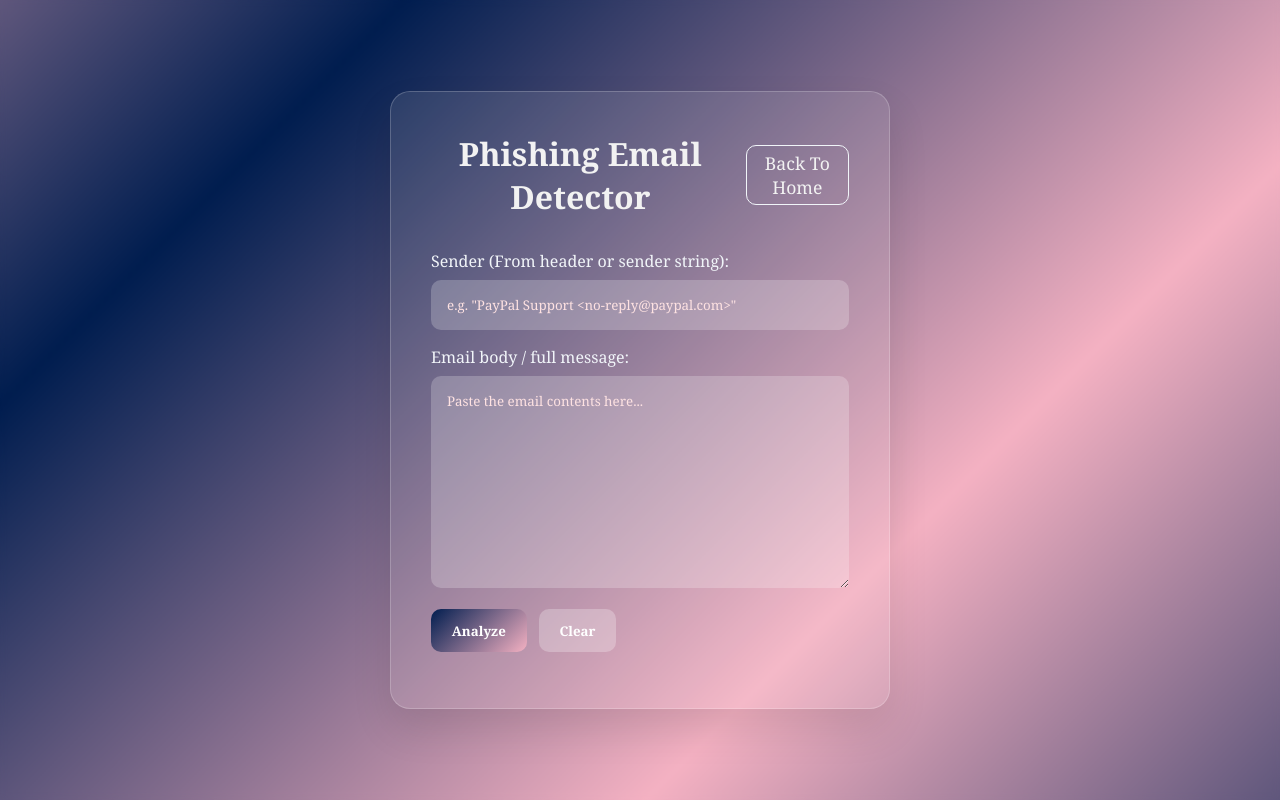
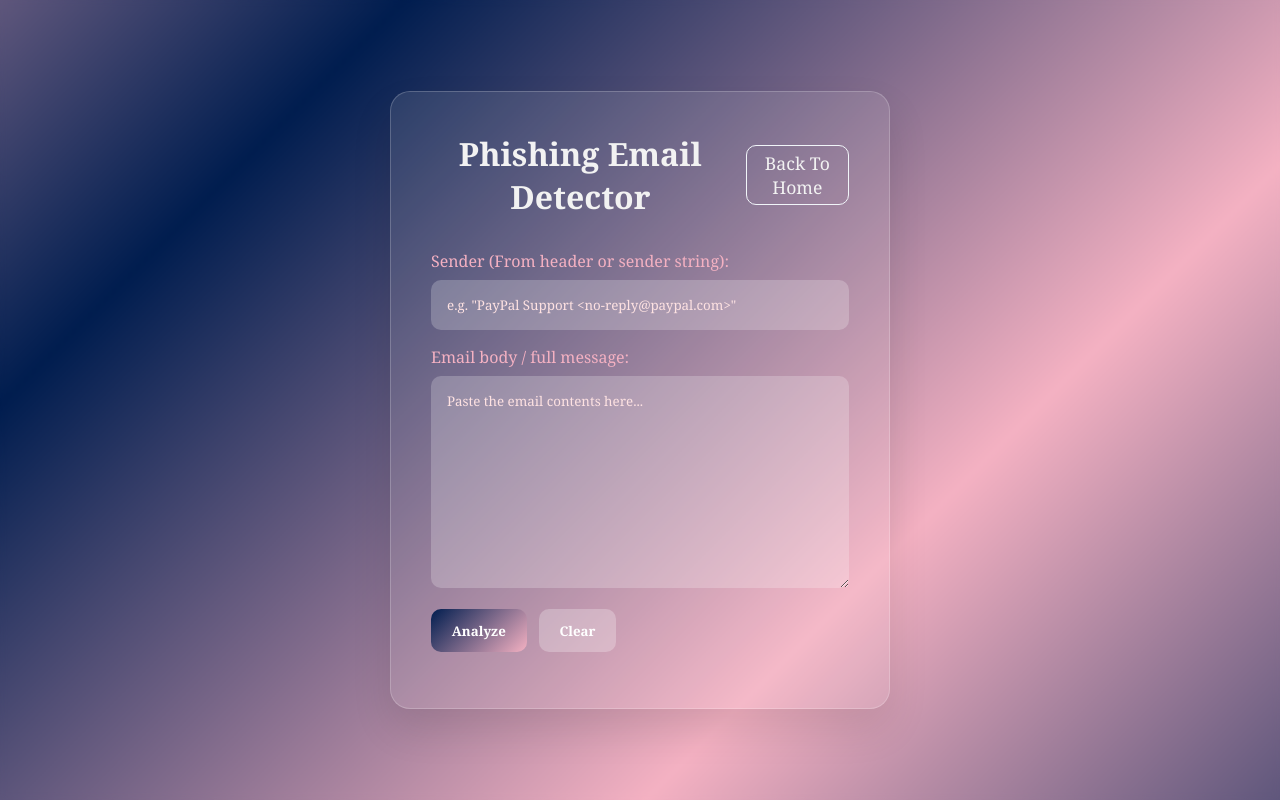
Before and after one commit to Ayman-Kz25/SecureCheck, a React (Vite) app: page /SecureCheck/email in a window 1280 px wide. Built offline with nearby package versions, Linux system fonts and the light colour scheme.

Commit message:
15th commit

```diff
--- a/src/App.css
+++ b/src/App.css
@@ -168,7 +168,7 @@ footer strong {
 }
 
 .input-grp input:focus {
-    box-shadow: 0 0 0 3px rgba(102, 126, 234, 0.1);
+    border-color: rgba(102, 126, 234, 0.1);
 }
 
 .input-grp button {
@@ -180,12 +180,11 @@ footer strong {
     font-size: 1rem;
     font-weight: 500;
     cursor: pointer;
-    transition: all 0.3s ease;
-    white-space: nowrap;
+    transition: transform 0.3s ease;
 }
 
 .input-grp button:hover {
-    box-shadow: 0 5px 15px rgba(102, 126, 234, 0.3);
+    transform: translateY(-2px);
 }
 
 /* Password Analyzer Page */
@@ -323,7 +322,7 @@ footer strong {
 
 /* Phishing Email Detector Page */
 .card label {
-    color: #f1f5f9;
+    color: #f4b1c2;
     margin-bottom: 5px;
 }
 
```
